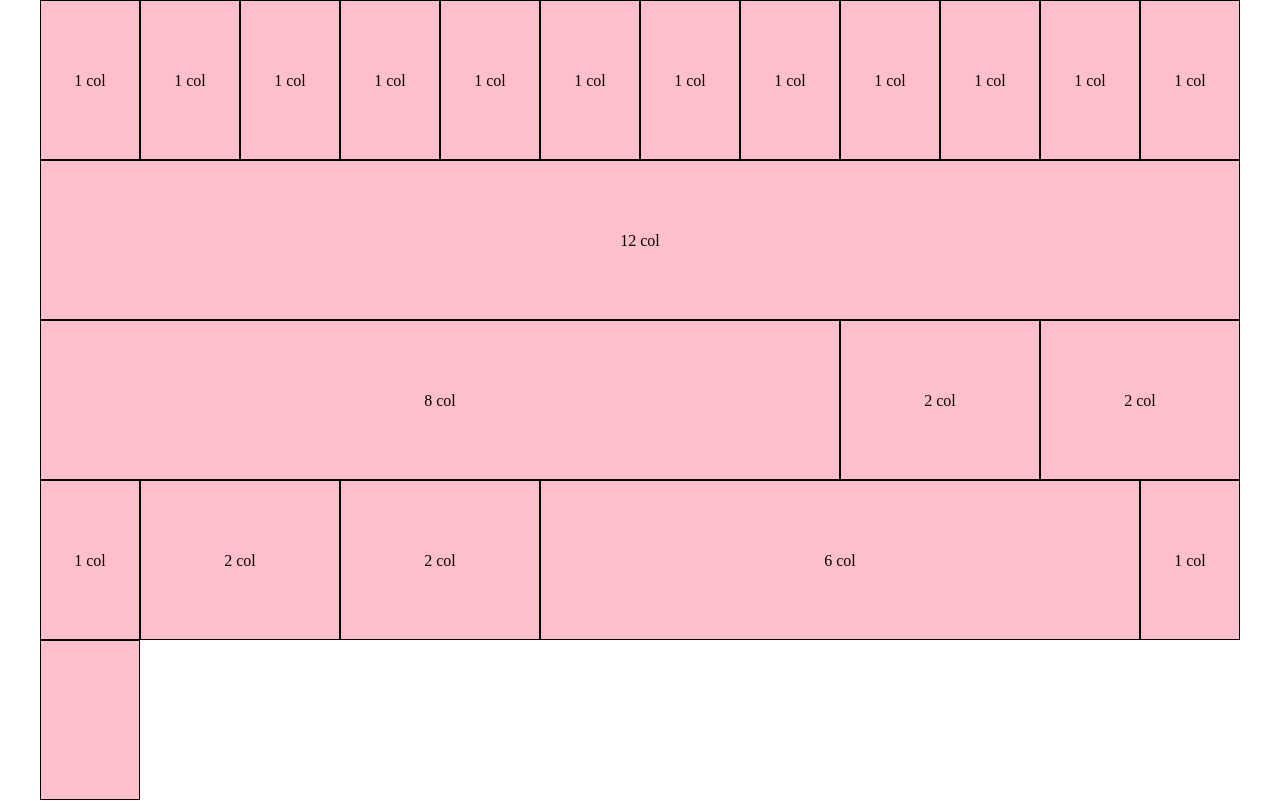
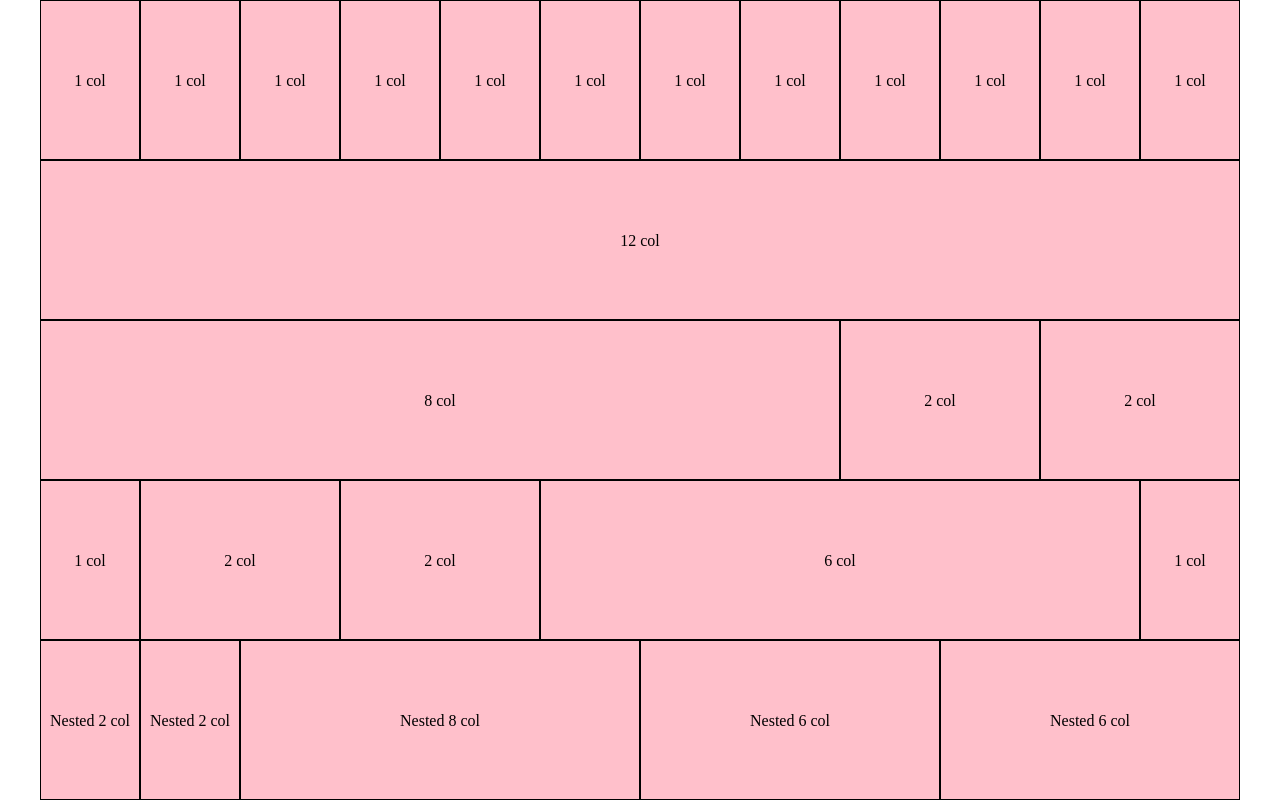
Before and after one commit to marco987/html-css-12bool, a plain HTML site: page index.html in a window 1280 px wide. Drawn offline with Linux system fonts and the light colour scheme.

Commit message:
Creata riga 5

```diff
--- a/index.html
+++ b/index.html
@@ -89,8 +89,24 @@
 
     <!-- Riga 5 -->
     <div class="container">
-      <div class="col-1">
-
+      <div class="container50">
+        <div class="col-2">
+          <p>Nested 2 col</p>
+        </div>
+        <div class="col-2">
+          <p>Nested 2 col</p>
+        </div>
+        <div class="col-8">
+          <p>Nested 8 col</p>
+        </div>
+      </div>
+      <div class="container50">
+        <div class="col-6">
+          <p>Nested 6 col</p>
+        </div>
+        <div class="col-6">
+          <p>Nested 6 col</p>
+        </div>
       </div>
     </div>
 
--- a/style.css
+++ b/style.css
@@ -7,6 +7,7 @@
 .container {
   margin: 0 auto;
 }
+
 [class*="col-"] {
   background-color: pink;
   border: solid 1px #000;
@@ -17,3 +18,22 @@ p {
   line-height: 20vh;
   text-align: center;
 }
+
+.container50 {
+  width: 50%;
+  float: left;
+  /* padding: 2px; */
+  background-color: red;
+}
+
+.container50::after {
+  content: "";
+  display: table;
+  clear: both;
+}
+
+.container50 [class*="col-"] {
+  background-color: pink;
+  /* border: solid 1px #000;
+  height: 20vh; */
+}
```
Also changed, not shown: 12bool.css (+3 -5 lines).
